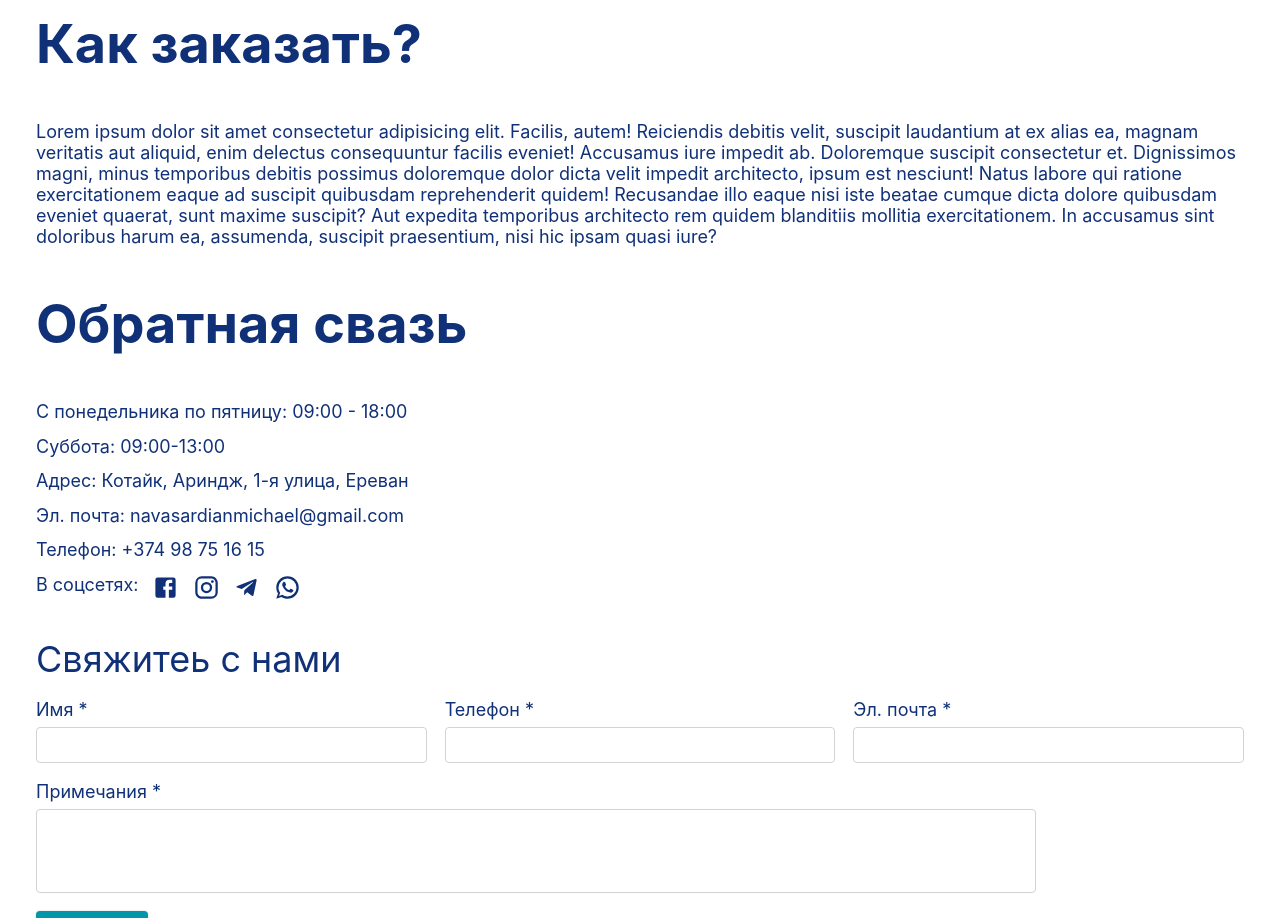
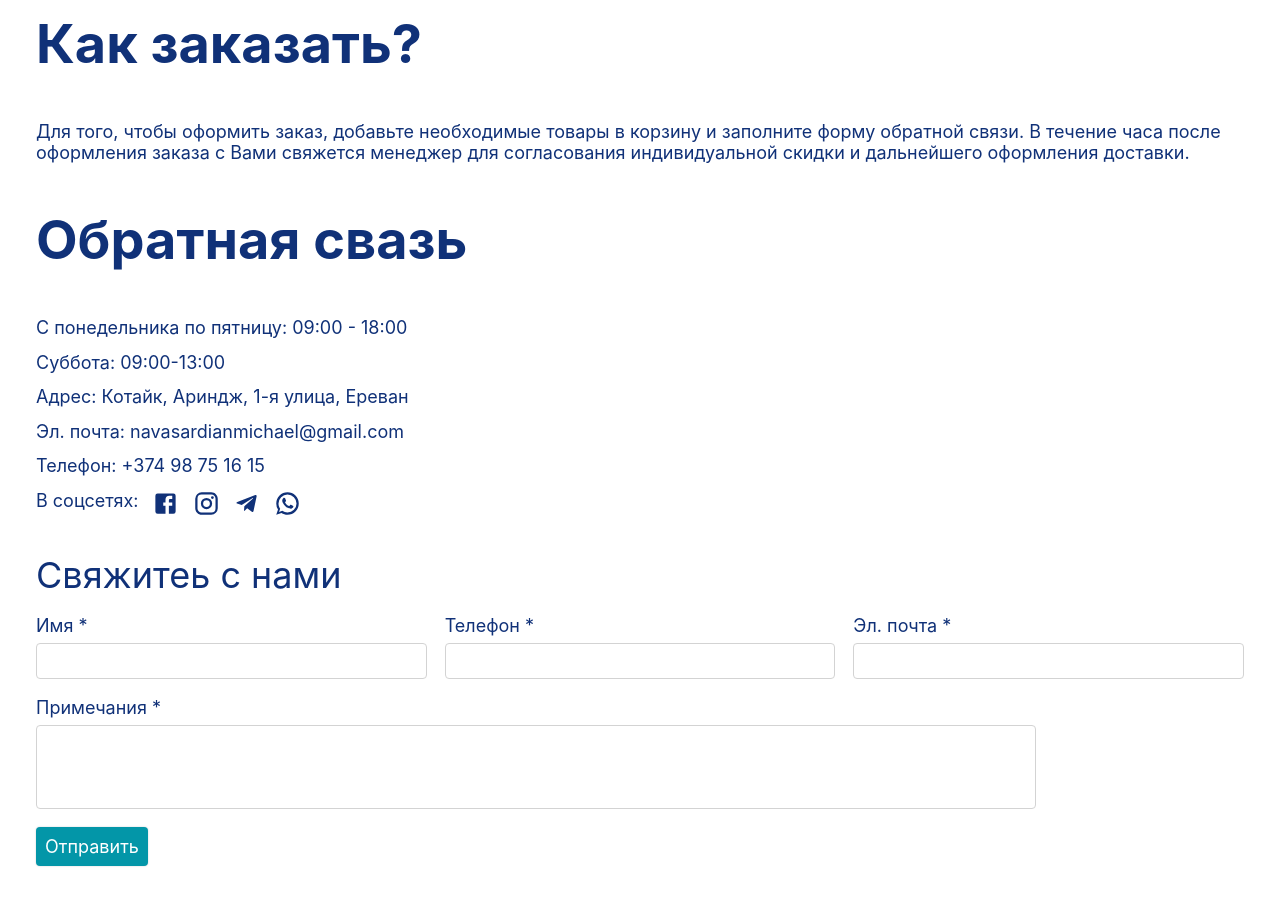
Before and after one commit to NavasardianMichael/sav, a React (Create React App) app: page /product/1 in a window 1280 px wide. Shown: the part 1740-2658 px from the top of the page. Built offline with nearby package versions, Linux system fonts and the light colour scheme; no server answers.

Commit message:
added new logo svg and how to order sectino text is fixed

```diff
--- a/src/components/OrderInstructions/Main.tsx
+++ b/src/components/OrderInstructions/Main.tsx
@@ -6,7 +6,7 @@ import styles from './styles.module.scss';
 export const OrderInstructions: FC = () => {
     return (
         <Section id={HOME_PAGE_SECTIONS.byId.orderInstructions.id} className={styles.orderInstructions}>
-            <p>Lorem ipsum dolor sit amet consectetur adipisicing elit. Facilis, autem! Reiciendis debitis velit, suscipit laudantium at ex alias ea, magnam veritatis aut aliquid, enim delectus consequuntur facilis eveniet! Accusamus iure impedit ab. Doloremque suscipit consectetur et. Dignissimos magni, minus temporibus debitis possimus doloremque dolor dicta velit impedit architecto, ipsum est nesciunt! Natus labore qui ratione exercitationem eaque ad suscipit quibusdam reprehenderit quidem! Recusandae illo eaque nisi iste beatae cumque dicta dolore quibusdam eveniet quaerat, sunt maxime suscipit? Aut expedita temporibus architecto rem quidem blanditiis mollitia exercitationem. In accusamus sint doloribus harum ea, assumenda, suscipit praesentium, nisi hic ipsam quasi iure?</p>
+            <p>Для того, чтобы оформить заказ, добавьте необходимые товары в корзину и заполните форму обратной связи. В течение часа после оформления заказа с Вами свяжется менеджер для согласования индивидуальной скидки и дальнейшего оформления доставки.</p>
         </Section>
     )
 }
```
Also changed, not shown: src/assets/images/logo sav mediqal.svg (added).
